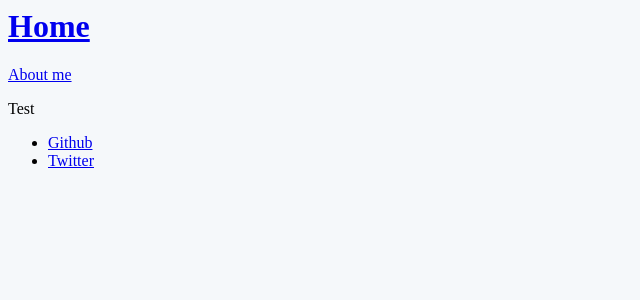
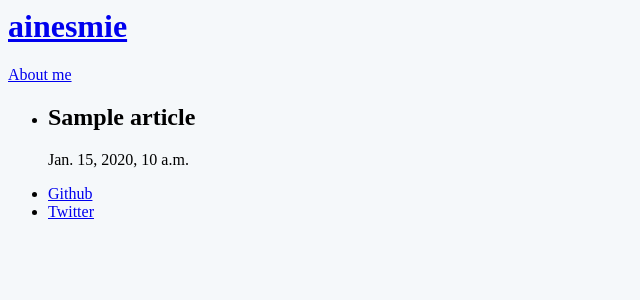
Before and after one commit to ainesmile/Django-Blog, a Django app: page / in a window 1280 px wide. Shown: the top 300 px of the page, without its empty margins (0-640 px from the left). Run offline with Django 3.2, Linux system fonts and the light colour scheme; tables that the repository leaves empty hold one stand-in row (values such as "Sample post").

Commit message:
add article into home page

```diff
--- /dev/null
+++ b/blog/templates/blog/base.html
@@ -0,0 +1,32 @@
+{% load static %}
+<!DOCATYPE html>
+<html>
+  <head>
+    <meta charset="utf-8">
+    <meta name="viewport" content="width=device-width, initial-scale=1">
+    <title>{% block title %}ainesmile{% endblock %}</title>
+    <link rel="shortcut icon" href="{% static 'blog/pics/ainesmile.jpg' %}" type="image/x-icon">
+    <link rel="stylesheet" href="{% static 'blog/css/main.css' %}">
+    {% block extrastyle %} {% endblock %}
+    {% block extrahead %} {% endblock %}
+  </head>
+  <body>
+    <header>
+      <div>
+        <a href="/">
+          <h1>{% block site_title %} Home {% endblock %}</h1>
+        </a>
+        <a href="/">About me </a>
+      </div>
+    </header>
+    <main>
+      {% block article_list %} No Article {% endblock %}
+    </main>
+    <footer>
+      <ul>
+        <li><a href="https://github.com/ainesmile">Github</a></li>
+        <li><a href="https://twitter.com/ainesmile">Twitter</a></li>
+      </ul>
+    </footer>
+  </body>
+</html>
--- a/blog/templates/blog/index.html
+++ b/blog/templates/blog/index.html
@@ -1,32 +1,23 @@
-{% load static %}
-<!DOCATYPE html>
-<html>
-  <head>
-    <meta charset="utf-8">
-    <meta name="viewport" content="width=device-width, initial-scale=1">
-    <title>{% block title %}ainesmile{% endblock %}</title>
-    <link rel="shortcut icon" href="{% static 'blog/pics/ainesmile.jpg' %}" type="image/x-icon">
-    <link rel="stylesheet" href="{% static 'blog/css/main.css' %}">
-    {% block extrastyle %} {% endblock %}
-    {% block extrahead %} {% endblock %}
-  </head>
-  <body>
-    <header>
-      <div>
-        <a href="/">
-          <h1>{% block site-title %} Home {% endblock %}</h1>
-        </a>
-        <a href="/">About me </a>
-      </div>
-    </header>
-    <main>
-      <p>Test</p>
-    </main>
-    <footer>
-      <ul>
-        <li><a href="https://github.com/ainesmile">Github</a></li>
-        <li><a href="https://twitter.com/ainesmile">Twitter</a></li>
-      </ul>
-    </footer>
-  </body>
-</html>
+{% extends "./base.html" %}
+
+{% block site_title %} ainesmie {% endblock %}
+
+{% block article_list %}
+  {% if article_list %}
+    <ul>
+      {% for article in article_list %}
+        <li>
+          <h2>{{ article.title }}</h2>
+          <div>
+            {% if article.tags %}
+              {% for tag in article.tags %}
+                <span>tag</span>
+              {% endfor %}
+            {% endif %}
+            <span> {{ article.pub_date }} </span>
+          </div>
+        </li>
+      {% endfor %}
+    </ul>
+  {% endif %}
+{% endblock %}
```
